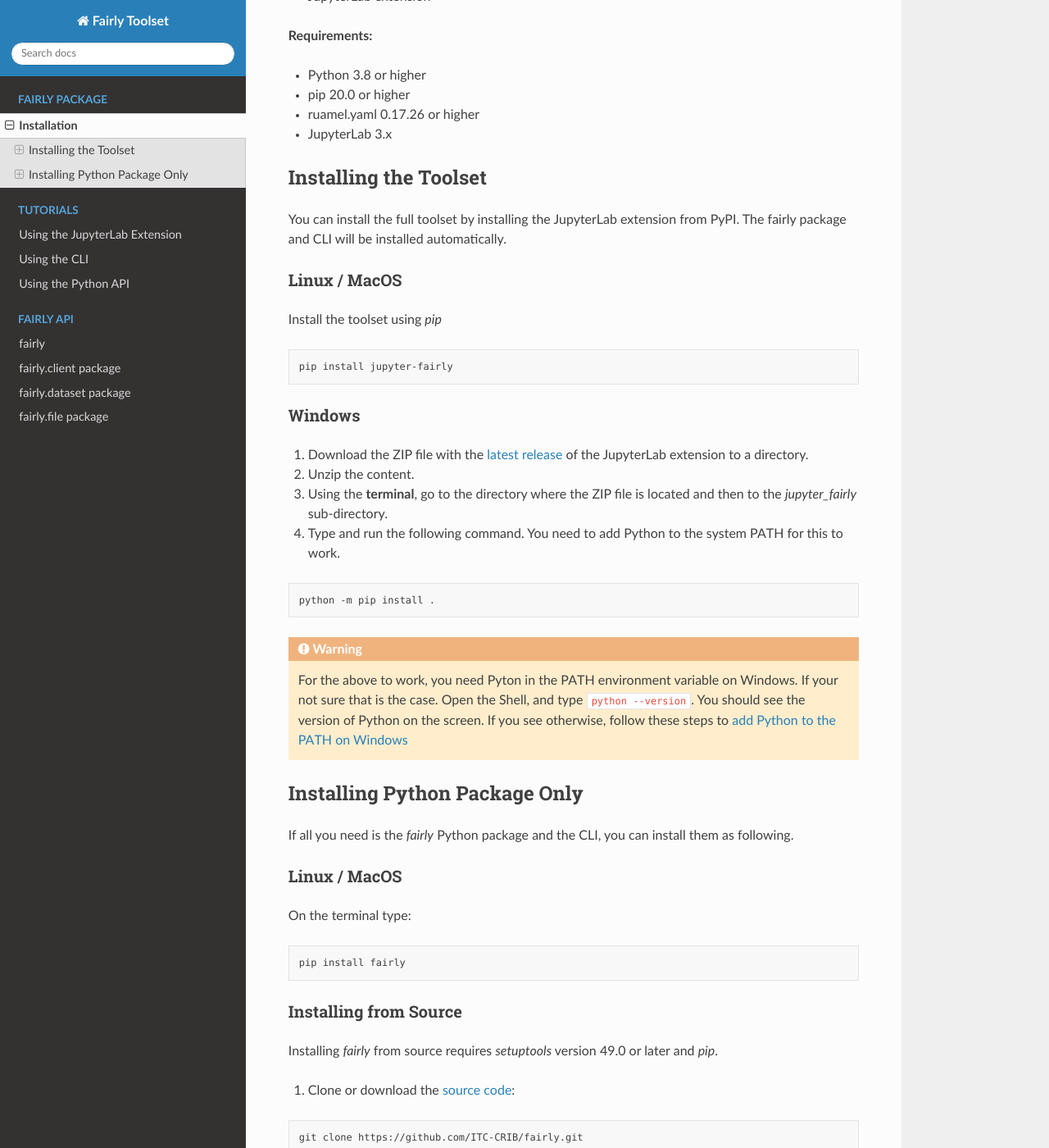
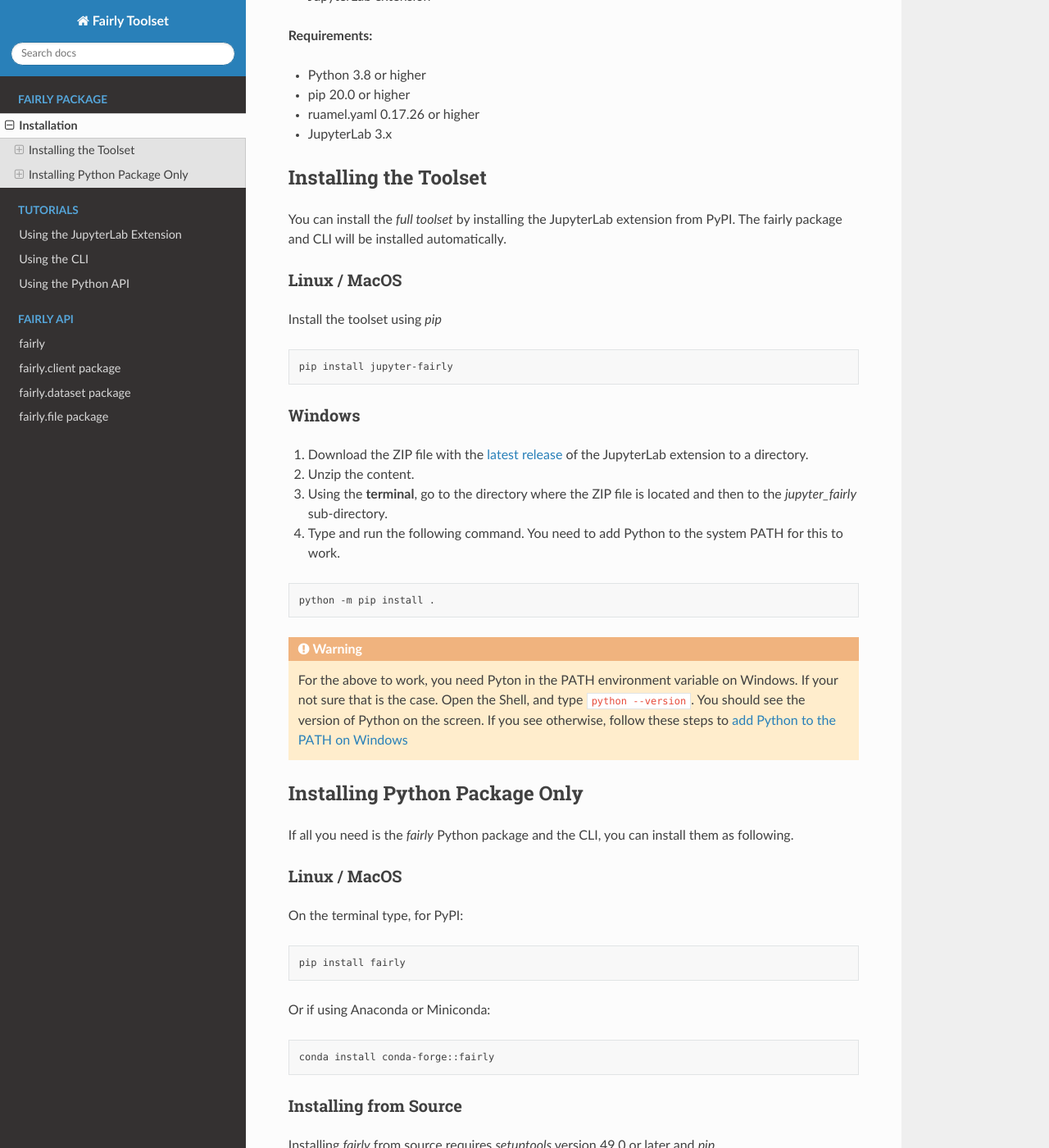
Before and after one commit to ITC-CRIB/fairly, a Sphinx documentation site: the page built from docs/installation.rst, in a window 1280 px wide and 1400 px high, scrolled down 368 px. Shown: the whole window at 82% size. Built offline with Sphinx 7.4.7 and the Read the Docs theme 2.0.0, drawn with Linux system fonts in a browser that asks for light colours.

Commit message:
add instructions to install using conda

```diff
--- a/docs/installation.rst
+++ b/docs/installation.rst
@@ -21,7 +21,7 @@
 Installing the Toolset
 ------------------------
 
-You can install the full toolset by installing the JupyterLab extension from PyPI. The fairly package and CLI will be installed automatically.
+You can install the *full toolset* by installing the JupyterLab extension from PyPI. The fairly package and CLI will be installed automatically.
 
 Linux / MacOS
 '''''''''''''''''''
@@ -56,11 +56,17 @@
 Linux / MacOS
 '''''''''''''''''''
 
-On the terminal type:
+On the terminal type, for PyPI:
 
 .. code-block:: shell
 
    pip install fairly
+
+Or if using Anaconda or Miniconda:
+
+.. code-block:: shell
+
+   conda install conda-forge::fairly
 
 
 Installing from Source
```
